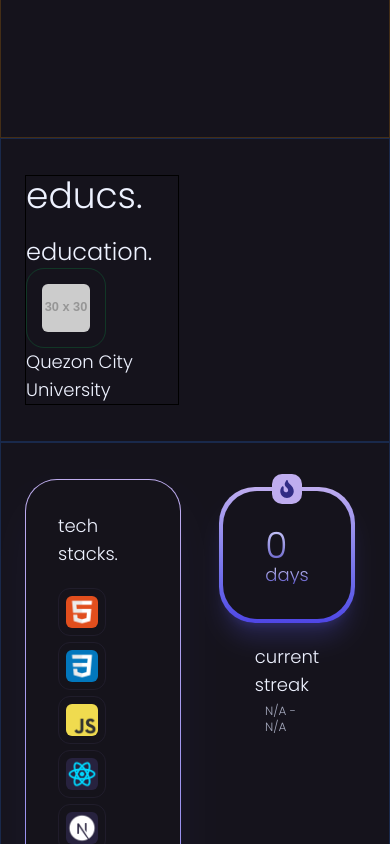
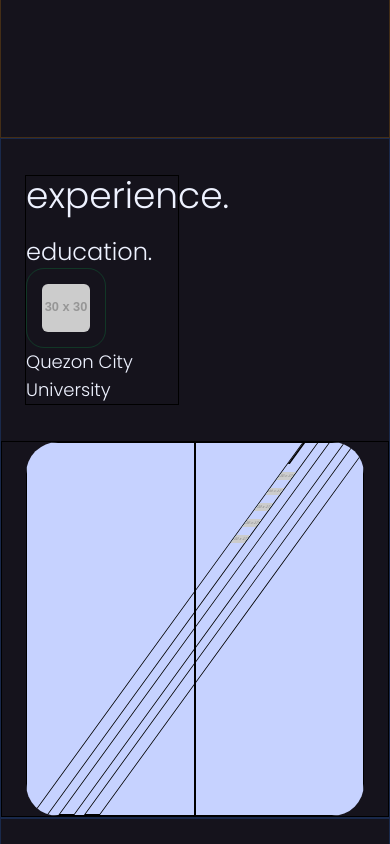
Before and after one commit to fwedwicc/FM-Portfolio-V2, a React (Vite) app: page / in a window 390 px wide. Shown: the part 2120-2964 px from the top of the page. Built offline with nearby package versions, Linux system fonts and the light colour scheme; no server answers.

Commit message:
Enhance About and Experience components with GSAP animations; improve layout and styling in GitHubLangs component

```diff
--- a/src/components/About.jsx
+++ b/src/components/About.jsx
@@ -114,7 +114,7 @@
           <div className='p-8 w-full h-full bg-[#15131C] rounded-[31px]'>
             <div className='space-y-4'>
 
-              <div className='inline-flex p-4 rounded-[19px] border border-[#1d1b28] group-hover:border-[#211f2d] transition-smooth'>
+              <div className='inline-flex p-4 rounded-[19px] border border-[#1d1b28] group-hover:border-[#211f2d] shadow-[#110f17] group-hover:shadow-xl transition-smooth'>
                 <TbCode className='text-indigo-200/50 group-hover:text-indigo-400 size-8 stroke-[1.2px] transition-smooth' />
               </div>
 
--- a/src/components/Experience.jsx
+++ b/src/components/Experience.jsx
@@ -1,12 +1,57 @@
-import React from 'react'
+import React, { useEffect } from 'react'
+import gsap from 'gsap'
+import { ScrollTrigger } from 'gsap/ScrollTrigger'
+
+gsap.registerPlugin(ScrollTrigger)
 
 const Experience = () => {
+
+  useEffect(() => {
+
+    gsap.fromTo(
+      '#top',
+      { height: '0' },
+      {
+        height: '100px',
+        ease: 'none',
+        duration: 3,
+        scrollTrigger: {
+          trigger: '#top',
+          scrub: 1,
+          markers: false,
+          start: 'top 90%',
+          end: 'bottom -30%',
+        },
+      }
+    )
+
+    gsap.fromTo(
+      '#bottom',
+      { height: '100px' },
+      {
+        height: '0px',
+        ease: 'none',
+        duration: 3,
+        scrollTrigger: {
+          trigger: '#bottom',
+          scrub: 1,
+          start: 'top 90%',
+          end: 'bottom -30%',
+          markers: false,
+        },
+      }
+    );
+
+  }, [])
+
   return (
-    <section id='experience' className='md:px-36 px-6 md:py-24 py-9 border border-blue-500/20'>
+    <section id='experience' className='border border-blue-500/20'>
+      <div className='md:px-36 px-6 md:py-24 py-9 '>
+        {/* Education and Work */}
         <div className='grid grid-cols-2 gap-8'>
           {/* Container: Experiences */}
           <div className='border'>
-          <h2>educs.</h2>
+            <h2>experience.</h2>
             {/* Education */}
             <div className='mt-5'>
               <h4>education.</h4>
@@ -18,6 +63,44 @@
           </div>
 
         </div>
+      </div>
+      {/* Certifications */}
+      <div className='border h-94 w-full px-6'>
+        <div className='bg-indigo-200 h-full rounded-4xl grid grid-cols-2 overflow-hidden'>
+          {/* Left Content */}
+          <div className='border'>
+
+          </div>
+          {/* Right Content */}
+          <div className='border grid grid-cols-3 gap-7 pr-16'>
+            {/* First Column */}
+            <div className='border flex flex-col justify-start items-start gap-2 -skew-x-36 -mt-20'>
+              <div id='bottom' className='h-auto border' />
+              <img src="https://placehold.co/30x17" alt="" className='h-auto w-full bg-green-500/20' />
+              <img src="https://placehold.co/30x17" alt="" className='h-auto w-full bg-green-500/20' />
+              <img src="https://placehold.co/30x17" alt="" className='h-auto w-full bg-green-500/20' />
+              <img src="https://placehold.co/30x17" alt="" className='h-auto w-full bg-green-500/20' />
+              <img src="https://placehold.co/30x17" alt="" className='h-auto w-full bg-green-500/20' />
+            </div>
+            <div className='border flex flex-col gap-2 -skew-x-36 -mt-32'>
+              <div id="top" className="h-auto" />
+              <img src="https://placehold.co/30x17" alt="" className='h-auto w-full bg-green-500/20' />
+              <img src="https://placehold.co/30x17" alt="" className='h-auto w-full bg-green-500/20' />
+              <img src="https://placehold.co/30x17" alt="" className='h-auto w-full bg-green-500/20' />
+              <img src="https://placehold.co/30x17" alt="" className='h-auto w-full bg-green-500/20' />
+              <img src="https://placehold.co/30x17" alt="" className='h-auto w-full bg-green-500/20' />
+            </div>
+            <div className='border flex flex-col justify-start items-start gap-2 -skew-x-36 -mt-44'>
+              <div id='bottom' className='h-auto border' />
+              <img src="https://placehold.co/30x17" alt="" className='h-auto w-full bg-green-500/20' />
+              <img src="https://placehold.co/30x17" alt="" className='h-auto w-full bg-green-500/20' />
+              <img src="https://placehold.co/30x17" alt="" className='h-auto w-full bg-green-500/20' />
+              <img src="https://placehold.co/30x17" alt="" className='h-auto w-full bg-green-500/20' />
+              <img src="https://placehold.co/30x17" alt="" className='h-auto w-full bg-green-500/20' />
+            </div>
+          </div>
+        </div>
+      </div>
     </section>
   )
 }
--- a/src/components/ui/GitHubLangs.jsx
+++ b/src/components/ui/GitHubLangs.jsx
@@ -44,7 +44,7 @@
             <span
               className={`inline-block size-2.5 rounded-sm ${getColor(lang.language)}`}
             />
-            {lang.language} <span className='text-xs text-indigo-300/90'>{lang.percentage}%</span>
+            {lang.language} <span className='text-xs text-indigo-200/90 px-[5px] py-[1px] border border-indigo-300/5 bg-indigo-400/5 rounded-lg'>{lang.percentage}%</span>
           </div>
         ))}
       </div>
```
Lines whose indentation alone changed are shown as unchanged.
